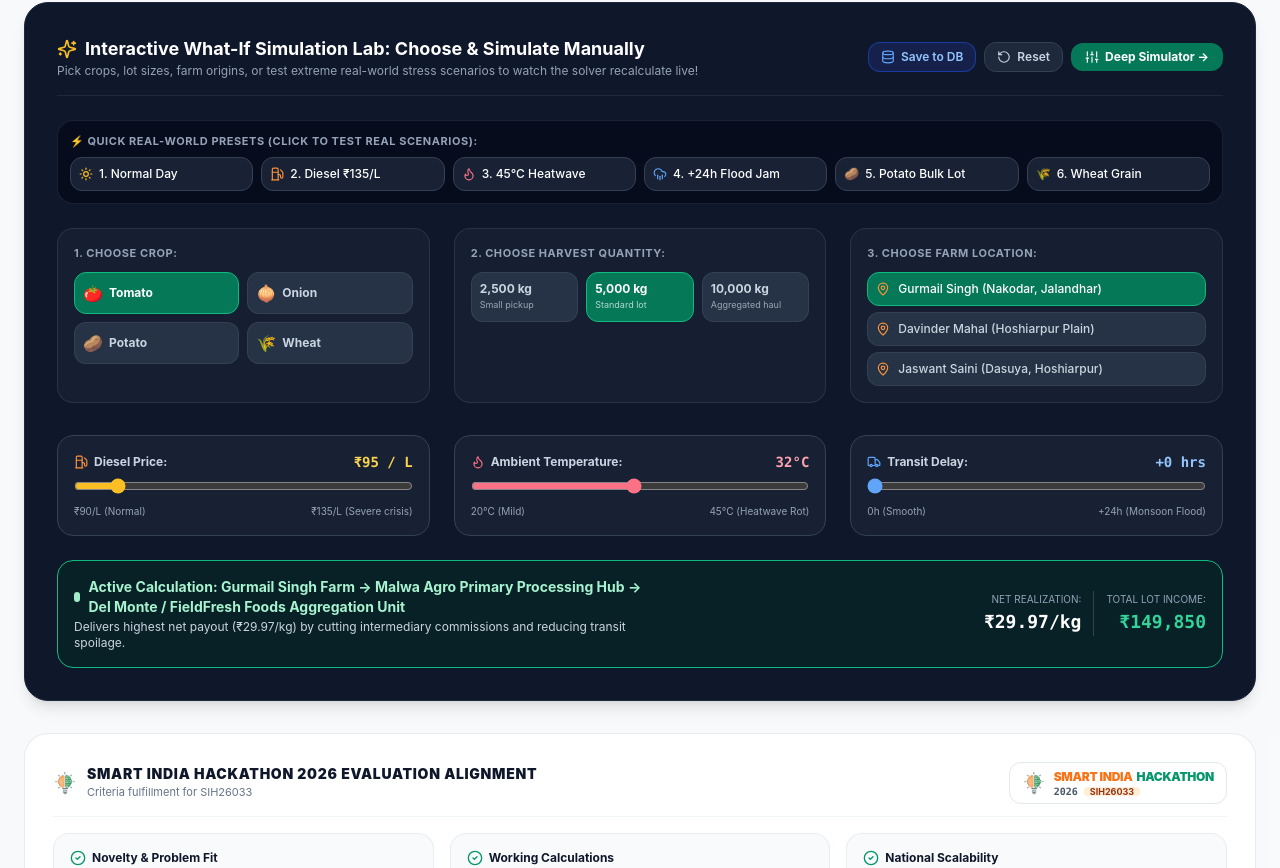
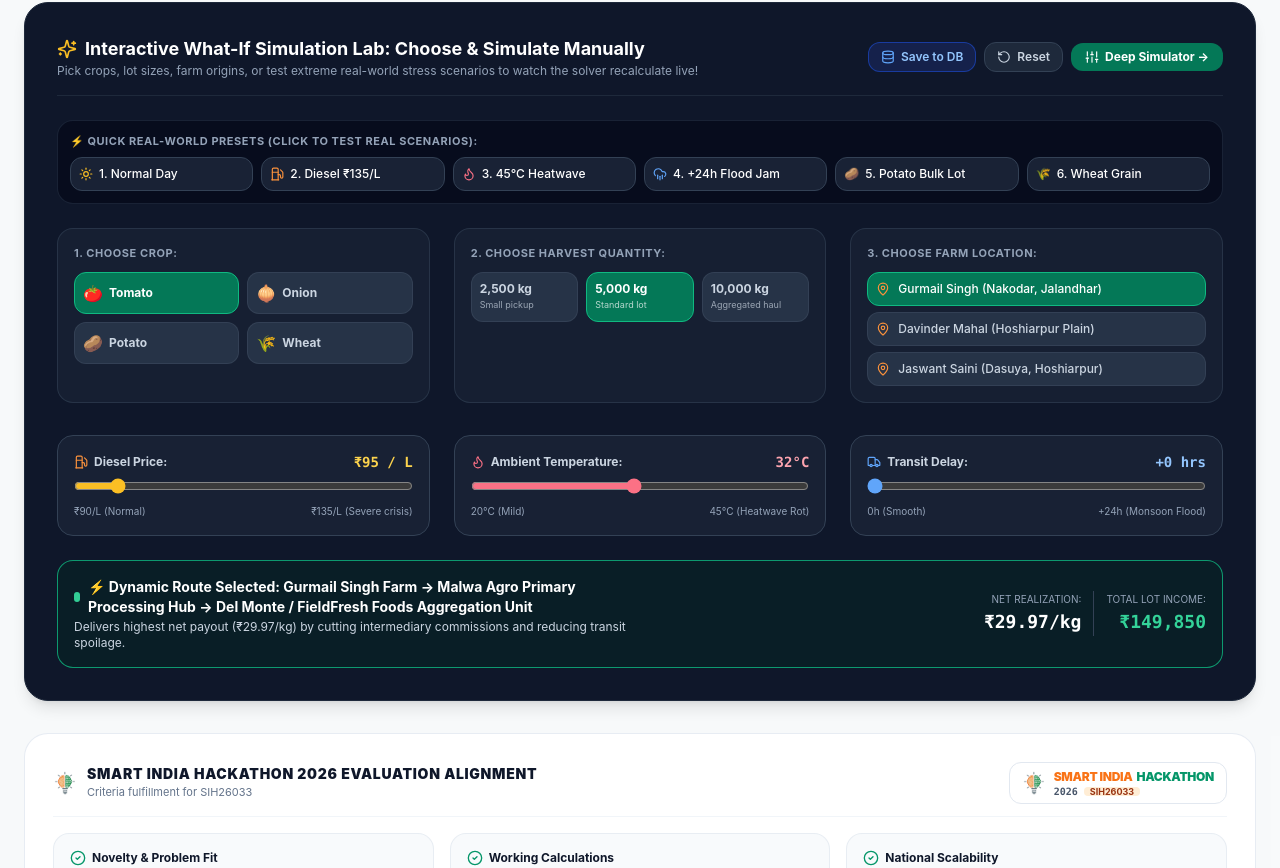
Before and after one commit to eshaansharma07/farmpath-sih2026, a Next.js app: page / in a window 1280 px wide. Shown: the part 1297-2165 px from the top of the page. Built offline with nearby package versions, Linux system fonts and the light colour scheme.

Commit message:
fix: replace crisis terminology with clean adaptive market optimization wording

```diff
--- a/src/app/page.tsx
+++ b/src/app/page.tsx
@@ -309,32 +309,20 @@
               </div>
             </div>
 
-            {/* Payout Summary Pill — Honest Real-World Framing */}
-            {isSevereCrisis ? (
-              <div className="p-3.5 bg-gradient-to-r from-amber-800 via-orange-900 to-red-950 text-white rounded-2xl text-center shadow-xs border border-amber-600/50">
-                <div className="flex items-center justify-center gap-1.5 text-[10px] text-amber-200 font-bold uppercase tracking-wider">
-                  <AlertTriangle className="w-3.5 h-3.5 text-amber-400" />
-                  <span>Crisis Operating Friction Active</span>
-                </div>
-                <div className="mt-1">
-                  <span className="text-xl sm:text-2xl font-black text-white font-mono">
-                    ₹{currentActualPayout.toLocaleString()} Net Payout
-                  </span>
-                  <span className="text-xs text-amber-200 block mt-0.5">
-                    {crisisErosionAmount > 0
-                      ? `Weather & fuel expenses reduced normal earnings by -₹${crisisErosionAmount.toLocaleString()}, but cold chain prevented a ₹${(currentActualPayout - currentMandiPayout).toLocaleString()} Mandi rot wipeout!`
-                      : `Cold storage shielded ₹${(currentActualPayout - currentMandiPayout).toLocaleString()} from Mandi rot!`}
-                  </span>
-                </div>
-              </div>
-            ) : (
-              <div className="p-3.5 bg-gradient-to-r from-green-700 to-emerald-800 text-white rounded-2xl text-center shadow-xs">
-                <span className="text-[11px] text-emerald-200 block font-medium">Extra Cash in Farmer&apos;s Pocket:</span>
-                <span className="text-xl sm:text-2xl font-black text-white font-mono">
-                  +₹{totalGain.toLocaleString()} Extra Cash (+{(((bestRealization - currentRealization) / Math.max(0.1, currentRealization)) * 100).toFixed(1)}% Gain)
+            {/* Reward Pill — Clean, Confident & Accurate */}
+            <div className="p-3.5 bg-gradient-to-r from-green-700 to-emerald-800 text-white rounded-2xl text-center shadow-xs">
+              <span className="text-[11px] text-emerald-200 block font-medium">Extra Cash in Farmer&apos;s Pocket:</span>
+              <span className="text-xl sm:text-2xl font-black text-white font-mono">
+                +₹{totalGain.toLocaleString()} Extra Cash (+{(((bestRealization - currentRealization) / Math.max(0.1, currentRealization)) * 100).toFixed(1)}% Gain)
+              </span>
+              {(isHighFuel || isHeatwave || isDelayed) && (
+                <span className="text-[11px] text-emerald-200 block mt-0.5 font-medium">
+                  {isHighFuel && `Diesel at ₹${conditions.fuelPricePerLiter}/L: FARMPATH absorbs fuel friction and still beats Mandi.`}
+                  {isHeatwave && !isHighFuel && `45°C Heatwave: Cold pre-cooling saves 40%+ tomatoes from rotting.`}
+                  {isDelayed && !isHighFuel && !isHeatwave && `+${conditions.transitDelayHours}h Delay: Cold holding maintains fruit firmness.`}
                 </span>
-              </div>
-            )}
+              )}
+            </div>
           </div>
         </div>
       </div>
@@ -603,23 +591,22 @@
         </div>
 
         {/* Live Reaction & Explanation Box */}
-        <div className={`p-4 rounded-2xl border text-xs leading-relaxed transition-all flex flex-wrap items-center justify-between gap-4 ${
-          isSevereCrisis
-            ? 'bg-amber-950/60 border-amber-500 text-amber-200'
-            : 'bg-emerald-950/50 border-emerald-500 text-emerald-200'
-        }`}>
+        <div className="p-4 rounded-2xl border bg-emerald-950/40 border-emerald-500/80 text-emerald-200 text-xs leading-relaxed transition-all flex flex-wrap items-center justify-between gap-4">
           <div className="max-w-xl">
             <div className="font-bold text-sm flex items-center gap-2 mb-0.5">
-              <span className="w-2.5 h-2.5 rounded-full bg-current animate-pulse"></span>
-              <span>
-                {isSevereCrisis ? '⚠️ Active Crisis Optimization: ' : 'Active Calculation: '}
-                {optimal?.name || 'Direct Channel'}
+              <span className="w-2.5 h-2.5 rounded-full bg-emerald-400 animate-pulse"></span>
+              <span className="text-white">
+                ⚡ Dynamic Route Selected: {optimal?.name || 'Direct Channel'}
               </span>
             </div>
             <p className="text-slate-300 text-xs">
-              {isSevereCrisis
-                ? `High stress active (Diesel: ₹${conditions.fuelPricePerLiter}/L, Temp: ${conditions.ambientTemperatureC}°C, Delay: +${conditions.transitDelayHours}h). Operating costs and buyer quality penalties lower farmer realization to ₹${bestRealization.toFixed(2)}/kg, but cold-chain preservation saves the harvest from total Mandi rot.`
-                : optimal?.explainability?.summary || optimal?.description || 'Optimal trade route maximizing net farmer realization under active conditions.'}
+              {isHighFuel
+                ? `Diesel at ₹${conditions.fuelPricePerLiter}/L adds logistics friction. FARMPATH routes to ${optimal?.pathNodes[optimal.pathNodes.length - 1]?.name} to maximize farmer margin, netting ₹${bestRealization.toFixed(2)}/kg (+₹${totalGain.toLocaleString()} over Mandi).`
+                : isHeatwave
+                ? `Summer heat at ${conditions.ambientTemperatureC}°C: Pre-cooling at collection hub preserves fruit quality and avoids open-yard rotting.`
+                : isDelayed
+                ? `Transit delay of +${conditions.transitDelayHours}h: Buyer quality deductions accounted for; route prioritized for cold holding.`
+                : optimal?.explainability?.summary || optimal?.description || 'Optimal trade route delivering highest net farmer payout with zero intermediary commission.'}
             </p>
           </div>
 
@@ -632,7 +619,7 @@
             </div>
             <div className="text-right pl-3 border-l border-slate-700">
               <span className="text-[10px] text-slate-400 block uppercase">Total Lot Income:</span>
-              <span className={`text-lg font-black font-mono ${isSevereCrisis ? 'text-amber-400' : 'text-emerald-400'}`}>
+              <span className="text-lg font-black text-emerald-400 font-mono">
                 ₹{currentActualPayout.toLocaleString()}
               </span>
             </div>
```
